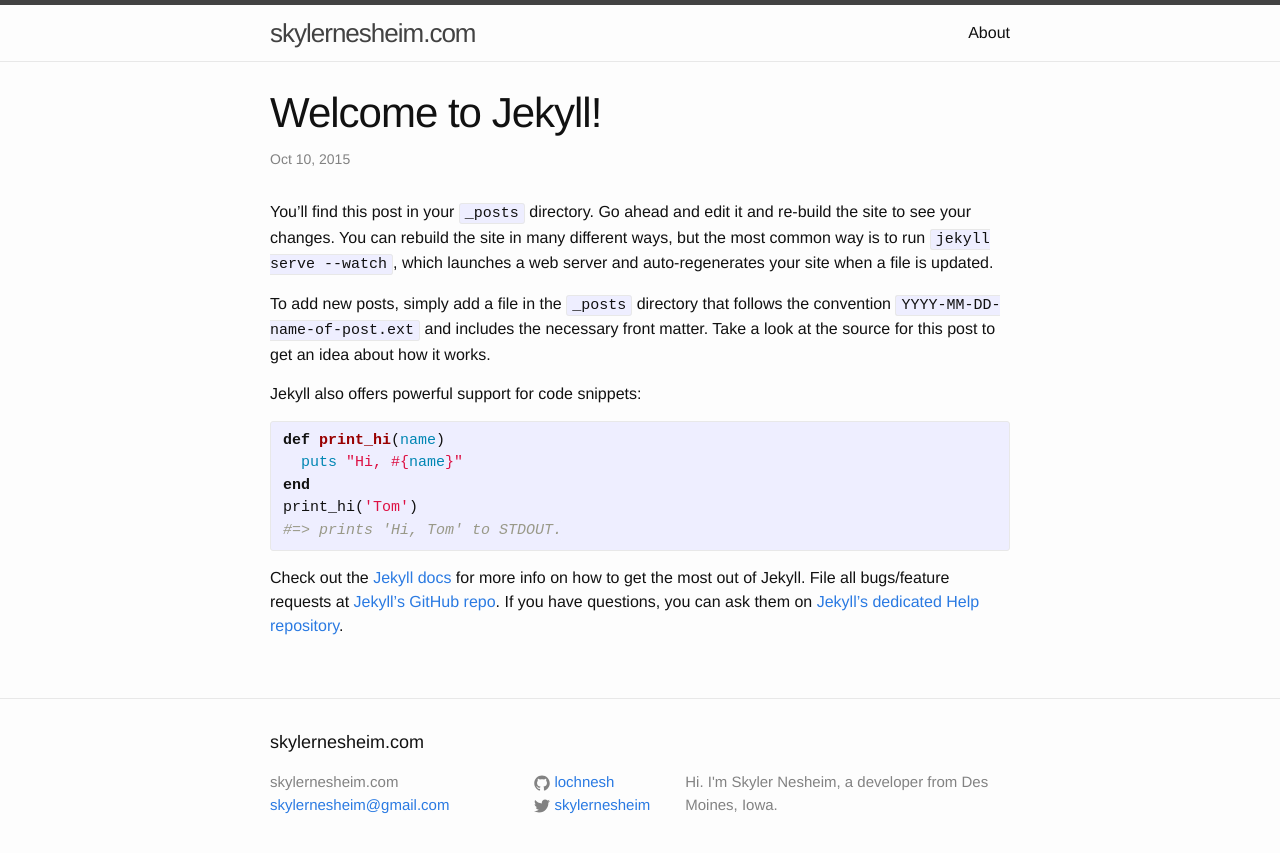
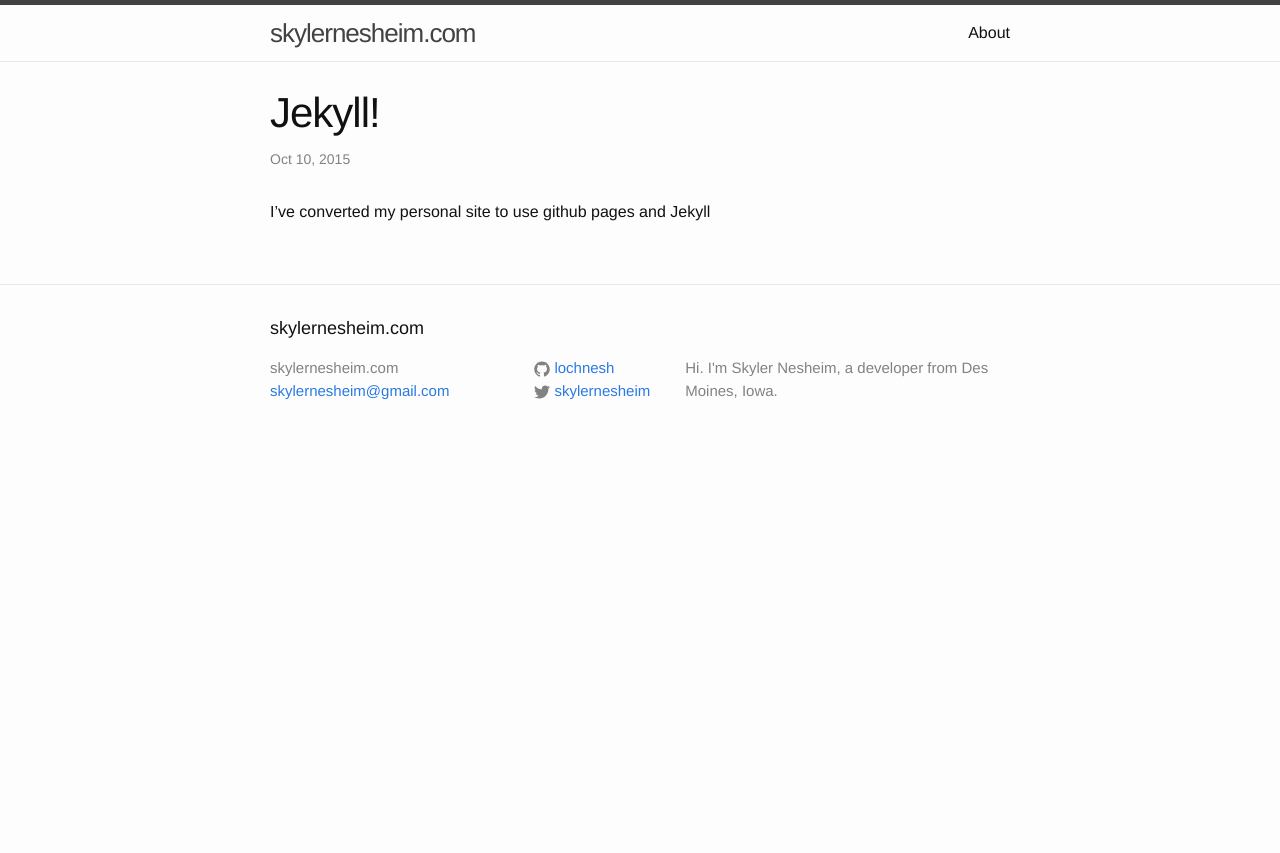
Before and after one commit to lochnesh/lochnesh.github.io, a Jekyll site: the page built from _posts/2015-10-10-welcome-to-jekyll.markdown, in a window 1280 px wide. Shown: the top 853 px of the page. Built offline with Jekyll 4.4.1, drawn with Linux system fonts in a browser that asks for light colours.

Commit message:
change inital blog post, removing jekyll marketing

```diff
--- a/_posts/2015-10-10-welcome-to-jekyll.markdown
+++ b/_posts/2015-10-10-welcome-to-jekyll.markdown
@@ -1,25 +1,7 @@
 ---
 layout: post
-title:  "Welcome to Jekyll!"
+title:  "Jekyll!"
 date:   2015-10-10 15:24:20
 categories: jekyll update
 ---
-You’ll find this post in your `_posts` directory. Go ahead and edit it and re-build the site to see your changes. You can rebuild the site in many different ways, but the most common way is to run `jekyll serve --watch`, which launches a web server and auto-regenerates your site when a file is updated.
-
-To add new posts, simply add a file in the `_posts` directory that follows the convention `YYYY-MM-DD-name-of-post.ext` and includes the necessary front matter. Take a look at the source for this post to get an idea about how it works.
-
-Jekyll also offers powerful support for code snippets:
-
-{% highlight ruby %}
-def print_hi(name)
-  puts "Hi, #{name}"
-end
-print_hi('Tom')
-#=> prints 'Hi, Tom' to STDOUT.
-{% endhighlight %}
-
-Check out the [Jekyll docs][jekyll] for more info on how to get the most out of Jekyll. File all bugs/feature requests at [Jekyll’s GitHub repo][jekyll-gh]. If you have questions, you can ask them on [Jekyll’s dedicated Help repository][jekyll-help].
-
-[jekyll]:      http://jekyllrb.com
-[jekyll-gh]:   https://github.com/jekyll/jekyll
-[jekyll-help]: https://github.com/jekyll/jekyll-help
+I've converted my personal site to use github pages and Jekyll
```
